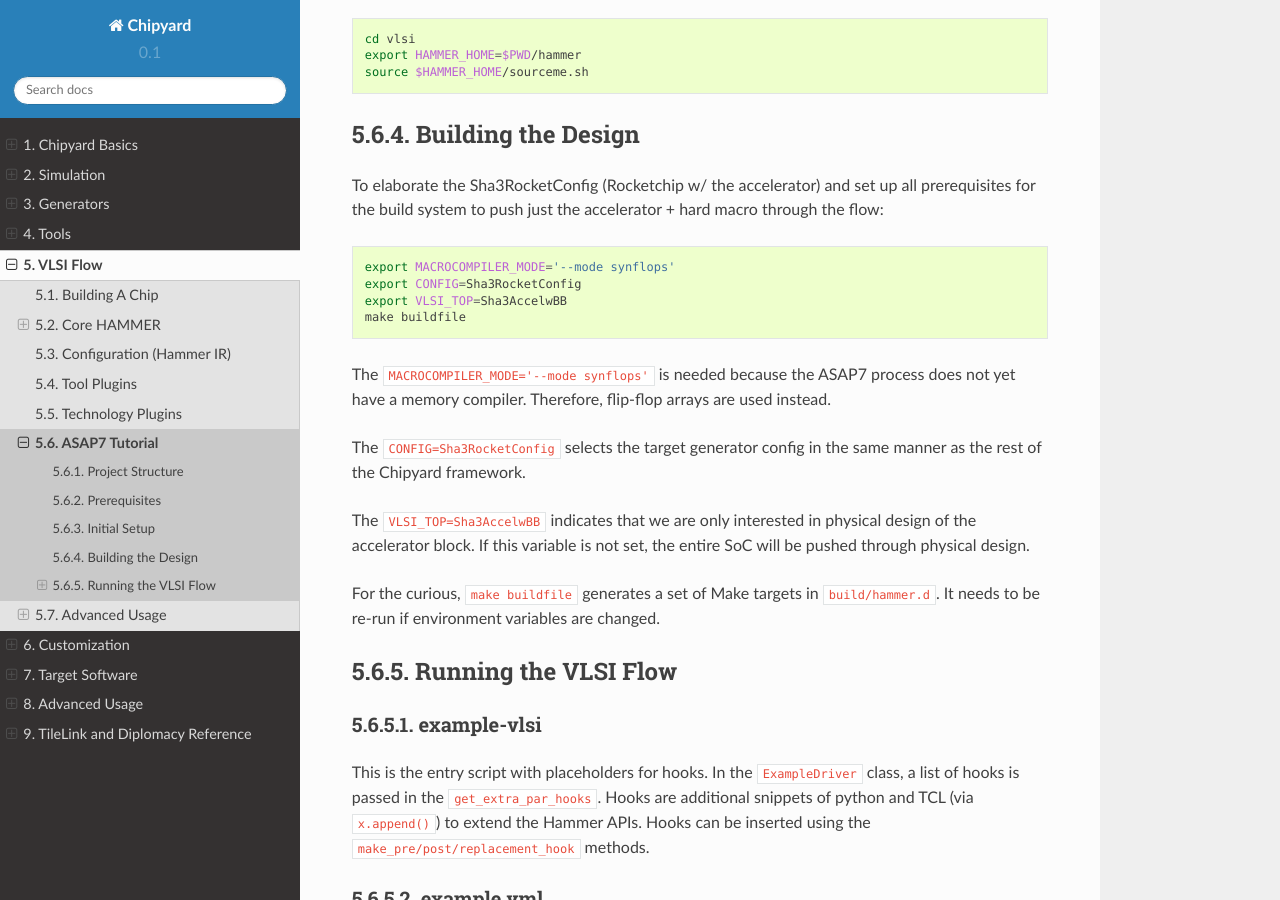
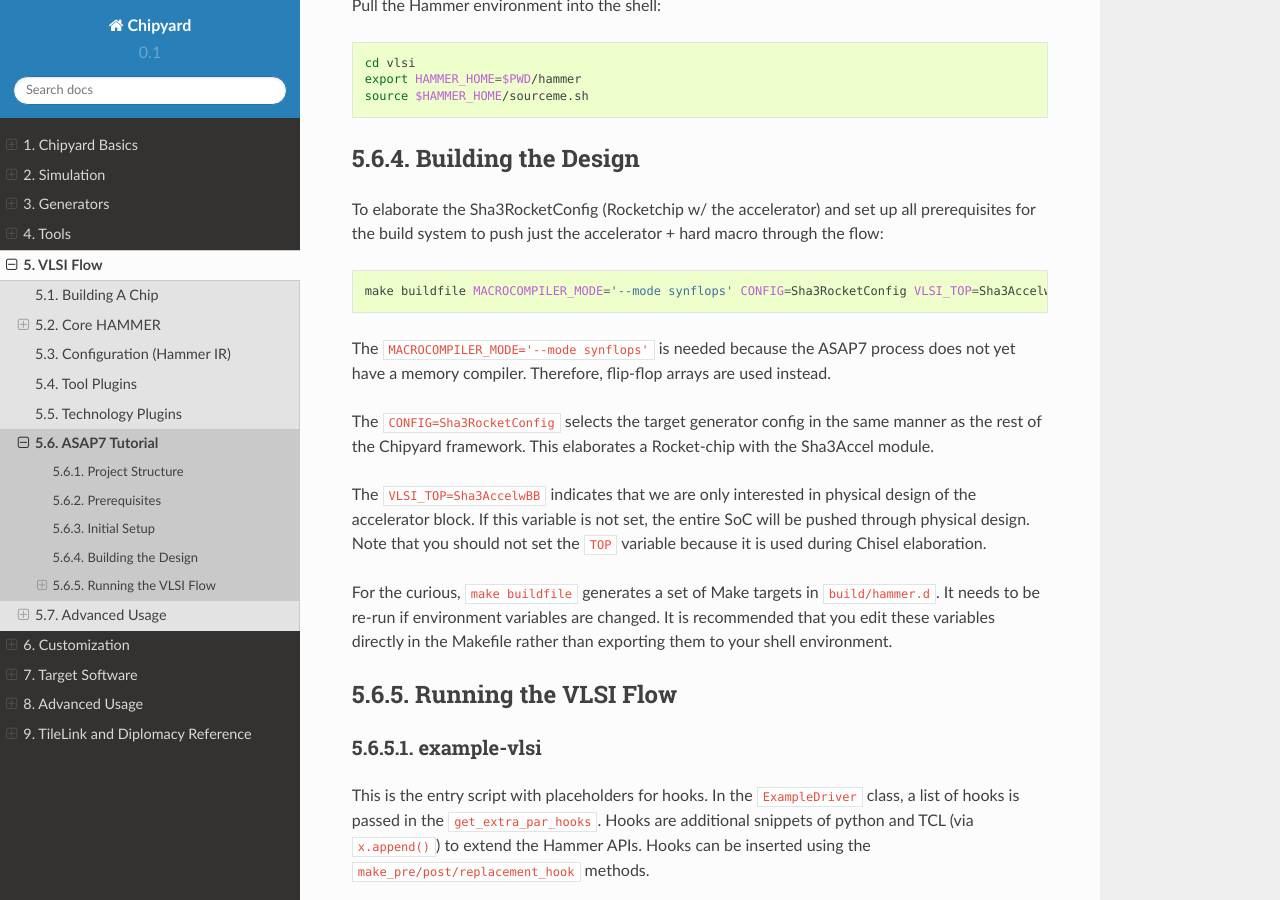
Before and after one commit to ucb-bar/chipyard, a Sphinx documentation site: the page built from docs/VLSI/Tutorial.rst, in a window 1280 px wide and 900 px high, scrolled down 1463 px. Built offline with Sphinx 7.4.7 and the Read the Docs theme 2.0.0, drawn with Linux system fonts in a browser that asks for light colours; some of the changed text lies outside the part shown.

Commit message:
[skip ci] address comments, instantiate Sha3Accel module

```diff
--- a/docs/VLSI/Tutorial.rst
+++ b/docs/VLSI/Tutorial.rst
@@ -2,7 +2,7 @@
 
 ASAP7 Tutorial
 ==============
-The ``vlsi`` folder of this repository contains an example HAMMER flow with the SHA-3 accelerator and a dummy hard macro in the ASAP7 PDK. It is intended for use with the Cadence and Mentor tool plugins.
+The ``vlsi`` folder of this repository contains an example HAMMER flow with the SHA-3 accelerator and a dummy hard macro. This example tutorial uses the built-in ASAP7 technology plugin and requires access to the included Cadence and Mentor tool plugin submodules. Cadence is necessary for synthesis & place-and-route, while Mentor is needed for DRC & LVS.
 
 Project Structure
 -----------------
@@ -81,18 +81,15 @@
 
 .. code-block:: shell
 
-    export MACROCOMPILER_MODE='--mode synflops'
-    export CONFIG=Sha3RocketConfig
-    export VLSI_TOP=Sha3AccelwBB
-    make buildfile
+    make buildfile MACROCOMPILER_MODE='--mode synflops' CONFIG=Sha3RocketConfig VLSI_TOP=Sha3AccelwBB
 
 The ``MACROCOMPILER_MODE='--mode synflops'`` is needed because the ASAP7 process does not yet have a memory compiler. Therefore, flip-flop arrays are used instead.
 
-The ``CONFIG=Sha3RocketConfig`` selects the target generator config in the same manner as the rest of the Chipyard framework.
+The ``CONFIG=Sha3RocketConfig`` selects the target generator config in the same manner as the rest of the Chipyard framework. This elaborates a Rocket-chip with the Sha3Accel module.
 
-The ``VLSI_TOP=Sha3AccelwBB`` indicates that we are only interested in physical design of the accelerator block. If this variable is not set, the entire SoC will be pushed through physical design.
+The ``VLSI_TOP=Sha3AccelwBB`` indicates that we are only interested in physical design of the accelerator block. If this variable is not set, the entire SoC will be pushed through physical design. Note that you should not set the ``TOP`` variable because it is used during Chisel elaboration.
 
-For the curious, ``make buildfile`` generates a set of Make targets in ``build/hammer.d``. It needs to be re-run if environment variables are changed.
+For the curious, ``make buildfile`` generates a set of Make targets in ``build/hammer.d``. It needs to be re-run if environment variables are changed. It is recommended that you edit these variables directly in the Makefile rather than exporting them to your shell environment.
 
 Running the VLSI Flow
 ---------------------
```
Also changed, not shown: docs/VLSI/Advanced-Usage.rst (+4 -4 lines), 1 other file.
